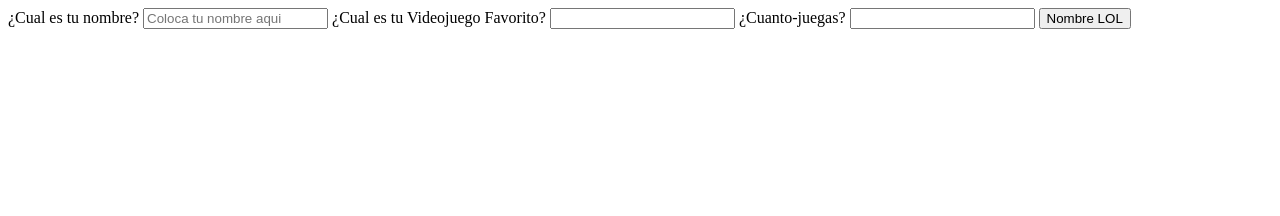
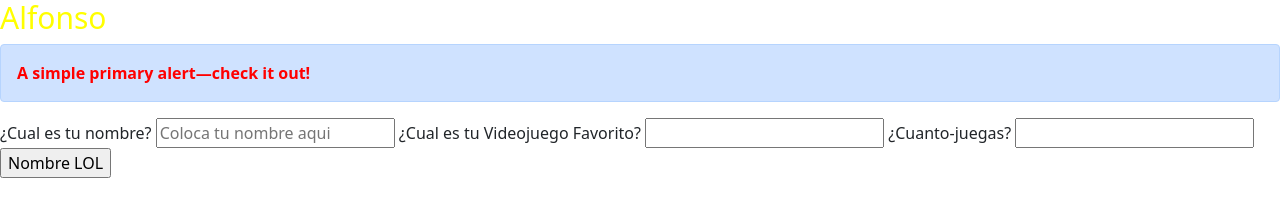
Before and after one commit to LuisReina007/htmllearn, a plain HTML site: page index.html in a window 1280 px wide. Drawn offline with nearby package versions, Linux system fonts and the light colour scheme.

Commit message:
Alerta Azul

```diff
--- /dev/null
+++ b/css/style.css
@@ -0,0 +1,16 @@
+/* ID */
+#texto {
+    color: yellow;
+    font-size: 30px;
+}
+
+/* class */
+.parrafo {
+    color: red;
+    font-size: 5px;
+}
+
+.new_alert{
+    color: red;
+    font-weight: bold;
+}
--- a/index.html
+++ b/index.html
@@ -6,9 +6,18 @@
     <meta http-equiv="X-UA-Compatible" content="IE=edge">
     <meta name="viewport" content="width=device-width, initial-scale=1.0">
     <title>Formularios</title>
+
+    <link href="https://cdn.jsdelivr.net/npm/bootstrap@5.1.3/dist/css/bootstrap.min.css" rel="stylesheet" integrity="sha384-1BmE4kWBq78iYhFldvKuhfTAU6auU8tT94WrHftjDbrCEXSU1oBoqyl2QvZ6jIW3" crossorigin="anonymous">
+    <script src="https://cdn.jsdelivr.net/npm/bootstrap@5.1.3/dist/js/bootstrap.bundle.min.js" integrity="sha384-ka7Sk0Gln4gmtz2MlQnikT1wXgYsOg+OMhuP+IlRH9sENBO0LRn5q+8nbTov4+1p" crossorigin="anonymous"></script>
+
+    <link rel="stylesheet" href="./css/style.css">
 </head>
 
 <body>
+    <h1 id="texto">Alfonso</h1>
+    <div class="alert alert-primary new_alert" role="alert">
+        A simple primary alert—check it out!
+    </div>
     <form action="">
         <label for="nombre">
             <span>¿Cual es tu nombre?
```
